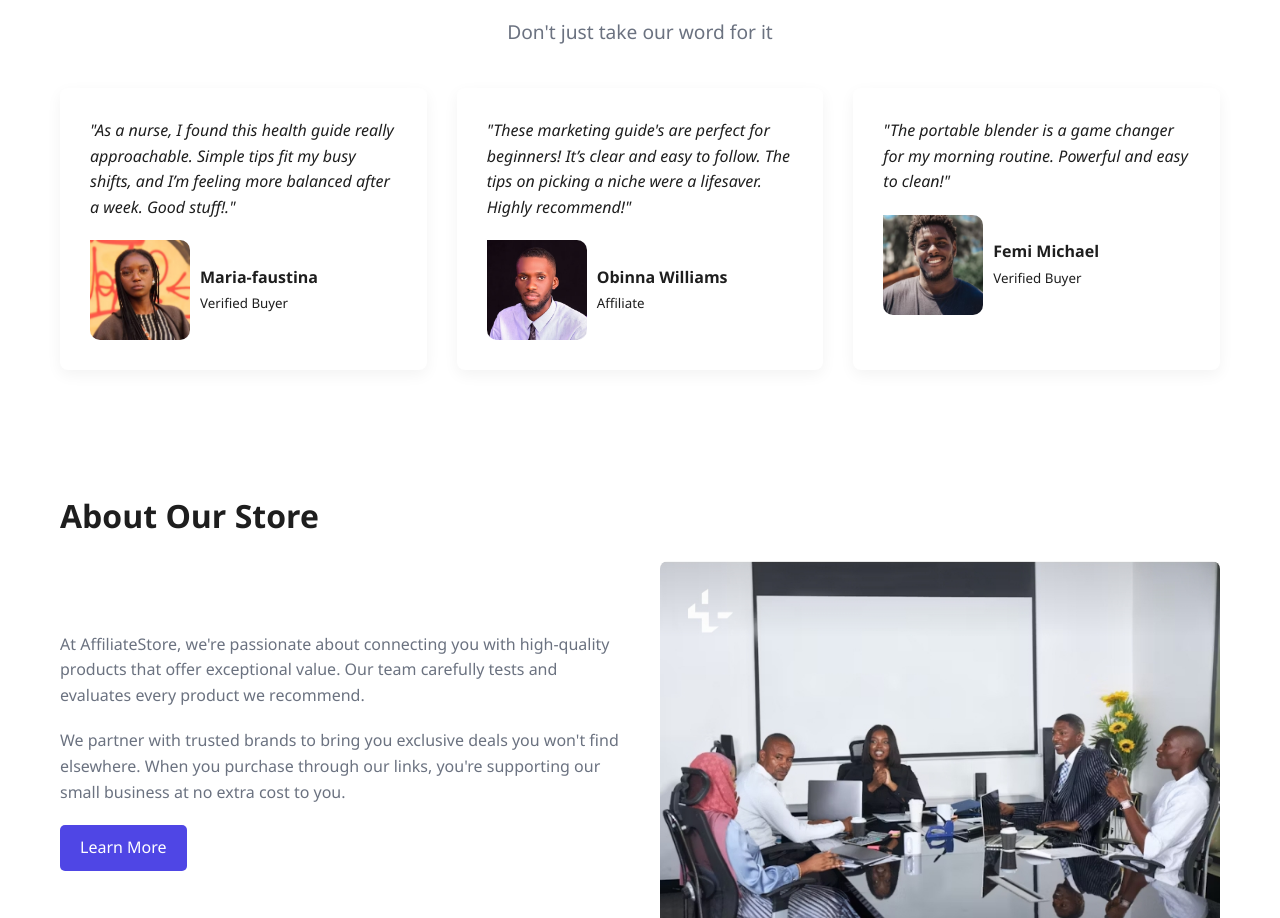
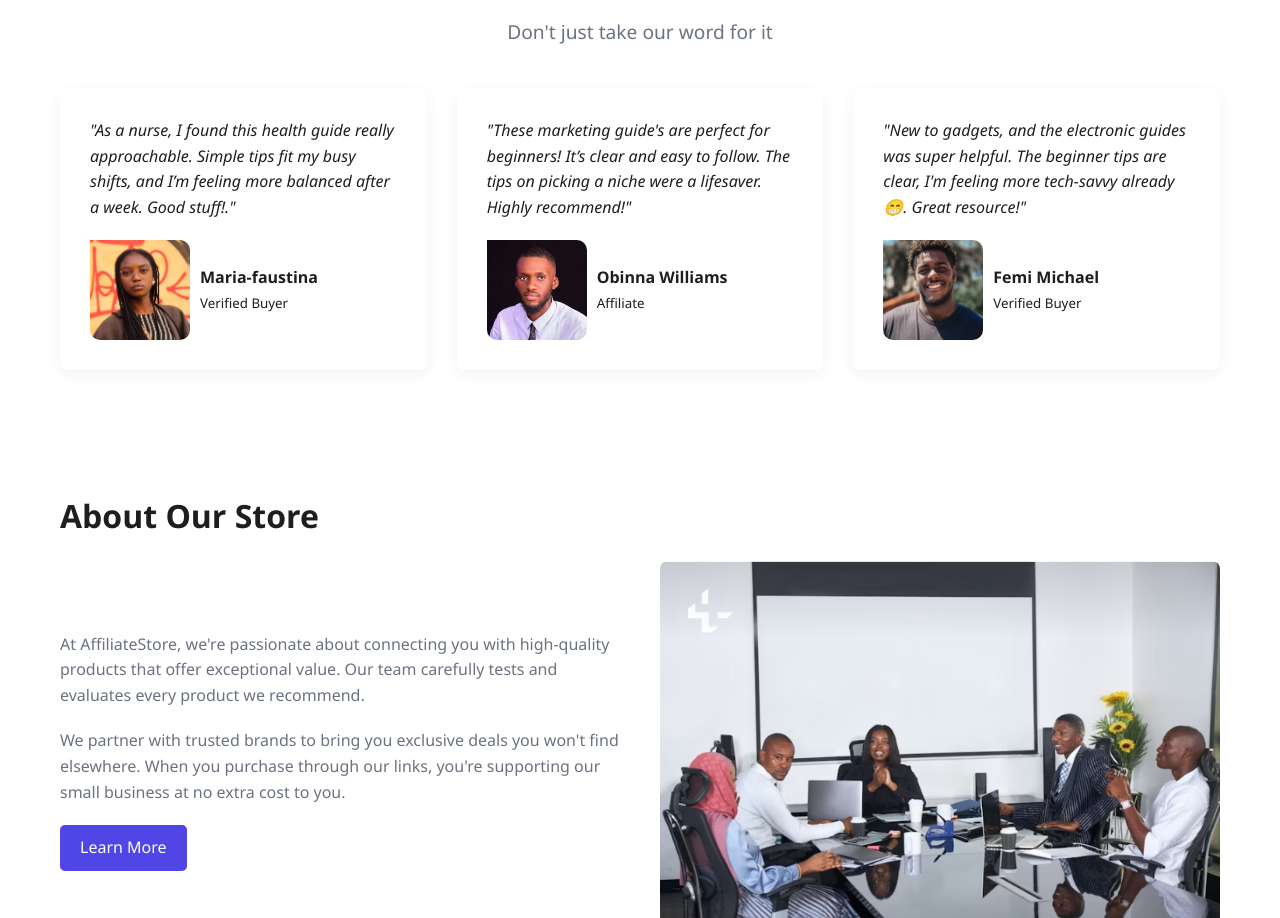
Before and after one commit to Eche-de-Coder/Readme-md, a plain HTML site: page index.html in a window 1280 px wide. Shown: the part 1830-2748 px from the top of the page. Drawn offline with Linux system fonts and the light colour scheme.

Commit message:
Update index.html

```diff
--- a/index.html
+++ b/index.html
@@ -189,7 +189,7 @@
 
         <div class="testimonial-card">
           <p class="testimonial-content">
-            "The portable blender is a game changer for my morning routine. Powerful and easy to clean!"
+            "New to gadgets, and the electronic guides was super helpful. The beginner tips are clear, I'm feeling more tech-savvy already😁. Great resource!"
           </p>
           <div class="testimonial-author">
             <div class="author-avatar">
```
